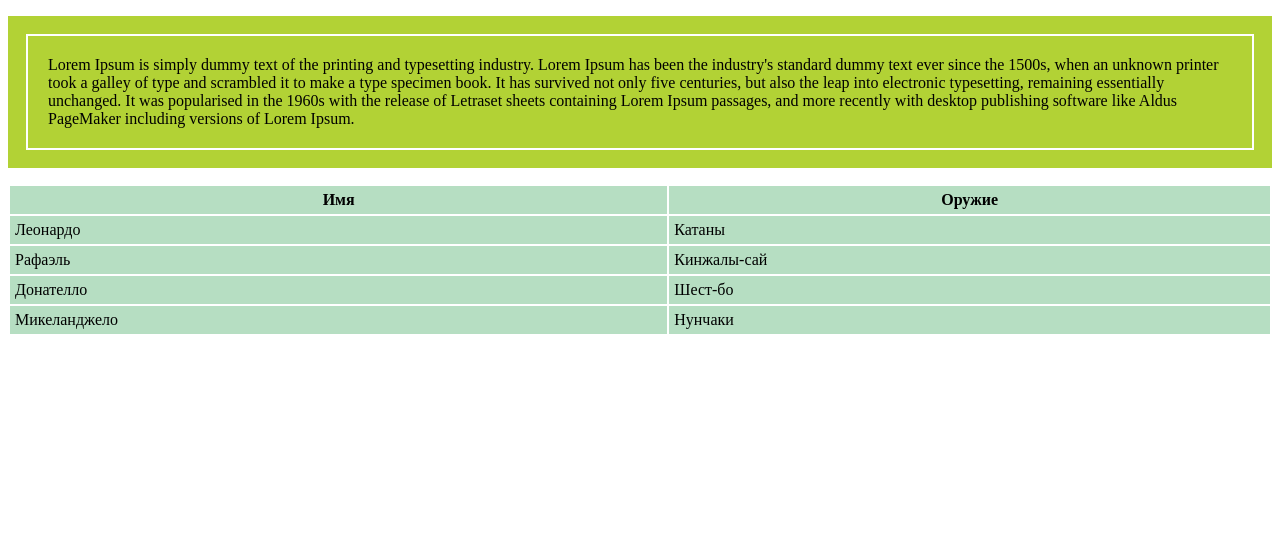
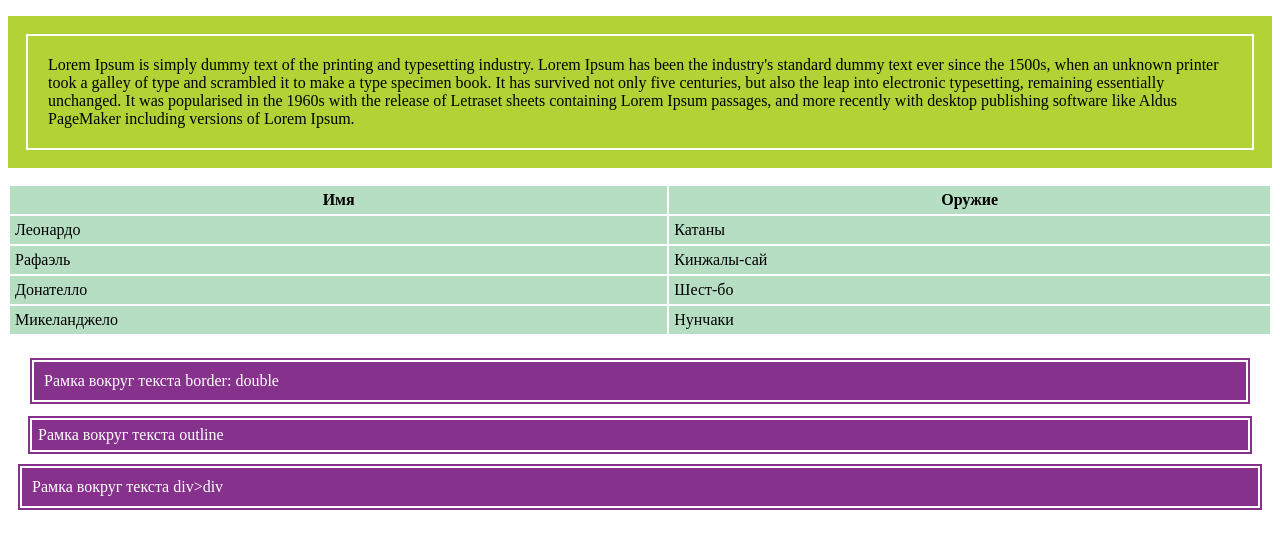
Before and after one commit to ynagay-js/playground, a plain HTML site: page border/index.html in a window 1280 px wide. Drawn offline with Linux system fonts and the light colour scheme.

Commit message:
feat: new border examples

```diff
--- a/border/index.html
+++ b/border/index.html
@@ -1,13 +1,20 @@
 <!DOCTYPE html>
 <html lang="en">
+
 <head>
     <meta charset="UTF-8">
     <meta name="viewport" content="width=device-width, initial-scale=1.0">
     <title>Document</title>
     <link rel="stylesheet" href="style.css">
 </head>
+
 <body>
-    <p class="main-text">Lorem Ipsum is simply dummy text of the printing and typesetting industry. Lorem Ipsum has been the industry's standard dummy text ever since the 1500s, when an unknown printer took a galley of type and scrambled it to make a type specimen book. It has survived not only five centuries, but also the leap into electronic typesetting, remaining essentially unchanged. It was popularised in the 1960s with the release of Letraset sheets containing Lorem Ipsum passages, and more recently with desktop publishing software like Aldus PageMaker including versions of Lorem Ipsum.</p>
+    <p class="main-text">Lorem Ipsum is simply dummy text of the printing and typesetting industry. Lorem Ipsum has been
+        the industry's standard dummy text ever since the 1500s, when an unknown printer took a galley of type and
+        scrambled it to make a type specimen book. It has survived not only five centuries, but also the leap into
+        electronic typesetting, remaining essentially unchanged. It was popularised in the 1960s with the release of
+        Letraset sheets containing Lorem Ipsum passages, and more recently with desktop publishing software like Aldus
+        PageMaker including versions of Lorem Ipsum.</p>
     <div class="ninja-turtles">
         <table>
             <tr>
@@ -32,6 +39,15 @@
             </tr>
         </table>
     </div>
+    <div class="frame-samples">
+        <div class="frame frame-1">Рамка вокруг текста border: double </div>
+        <div class="frame frame-2">Рамка вокруг текста outline</div>
+        <div class="frame frame-3">
+            <div class="frame-3-1">
+                Рамка вокруг текста div>div
+            </div>
+        </div>
+    </div>
+</body>
 
-</body>
 </html>
--- a/border/style.css
+++ b/border/style.css
@@ -16,3 +16,36 @@ td {
     padding: 5px;
     border: 2px solid #fff;
 }
+
+.frame-samples {
+    padding: 10px;
+}
+
+.frame {
+    background: #86328C;
+    padding: 10px;
+    margin: 10px;
+    color: #fff;
+}
+
+/* Первый способ double */
+.frame-1 {
+    border: 6px double #fff;
+}
+
+/* Второй способ outline*/
+.frame-2 {
+    outline: 2px solid #fff;
+    outline-offset: -4px;
+}
+
+/* Третий способ div>div*/
+.frame-3 {
+    margin: 0;
+    padding: 2px;
+}
+
+.frame-3-1 {
+    border: 2px solid #fff;
+    padding: 10px;
+}
```
